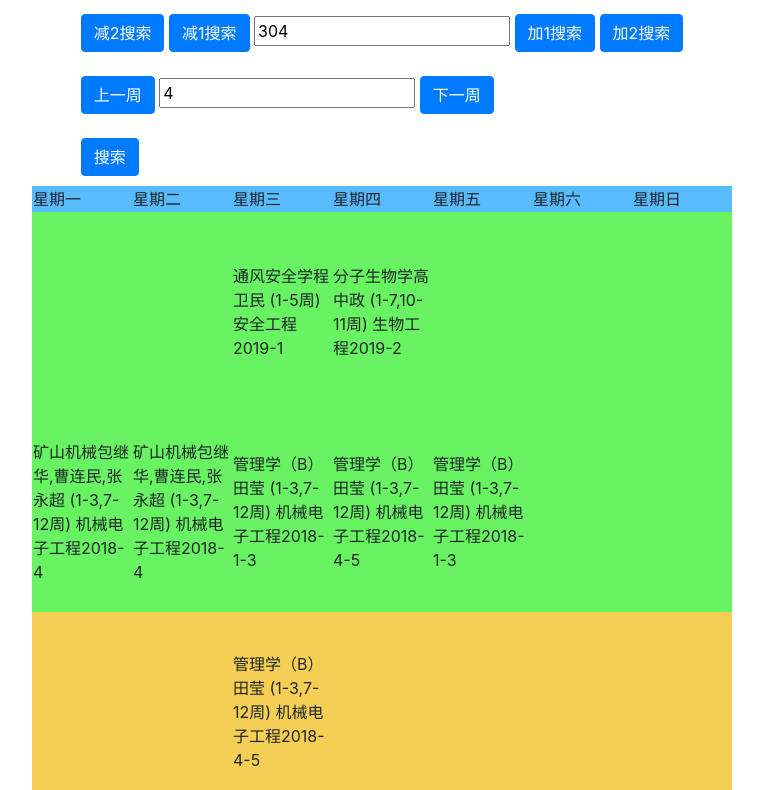
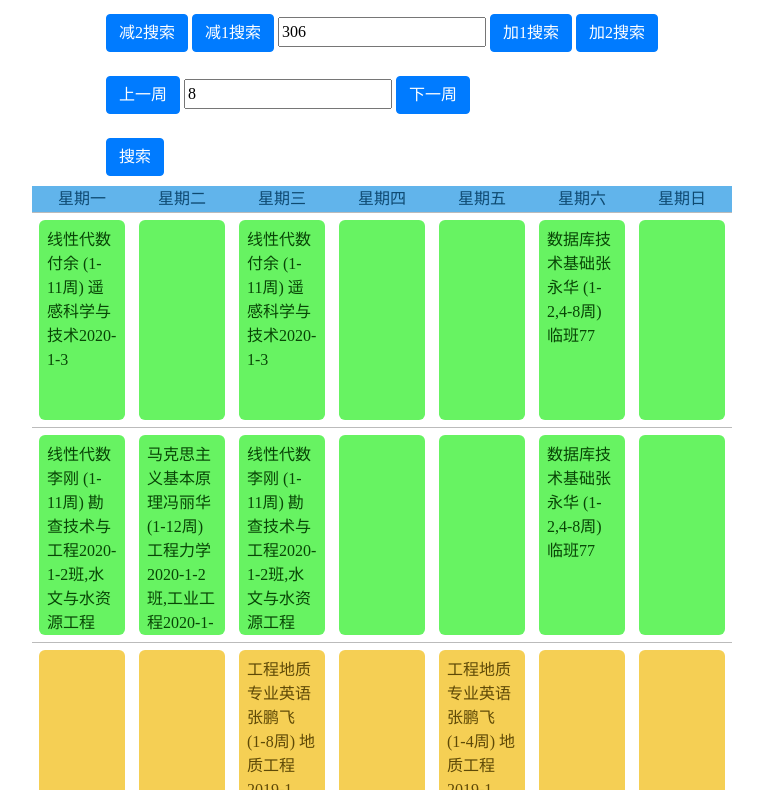
Before and after one commit to crayonxin2000/sdust_14_classroom, a plain HTML site: page index.html in a window 1280 px wide. Shown: the part 94-884 px from the top of the page, without its empty margins (258-1021 px from the left). Drawn offline with nearby package versions, Linux system fonts and the light colour scheme; a web font is replaced by a local one.

Commit message:
样式修改

```diff
--- a/index.html
+++ b/index.html
@@ -30,7 +30,7 @@
         <div id="div_classroom">
             <button id="down_search" class="btn btn-primary">减2搜索</button>
             <button id="down_search_1" class="btn btn-primary">减1搜索</button>
-            <input type="text" id="input_num" value="304" />
+            <input type="text" id="input_num" value="306" />
             <button id="up_search_1" class="btn btn-primary">加1搜索</button>
             <button id="up_search" class="btn btn-primary">加2搜索</button>
         </div>
@@ -38,7 +38,7 @@
         <br>
         <div id="div_week">
             <button id="down_week" name="week" class="btn btn-primary">上一周</button>
-            <input type="text" id="input_week_num" value="4" />
+            <input type="text" id="input_week_num" value="8" />
             <button id="up_week" name="week" class="btn btn-primary">下一周</button>
         </div>
 
@@ -59,11 +59,12 @@
             </tr>
         </thead>
         <tbody>
-            <tr id="_0"></tr>
+            <!-- 课程表五行用代码创建 -->
+            <!-- <tr id="_0"></tr>
             <tr id="_1"></tr>
             <tr id="_2"></tr>
             <tr id="_3"></tr>
-            <tr id="_4"></tr>
+            <tr id="_4"></tr> -->
         </tbody>
 
     </table>
@@ -177,7 +178,7 @@
 
             $("#table").append('<tr id="_' + i + '" class="item_tr" ></tr>')
             for (t = 0; t < 7; t++) {
-                $("#_" + i).append('<td id="' + t + '_' + i + '" ' + item_class + ' >加载中。。。</td>')
+                $("#_" + i).append('<td ><div id="' + t + '_' + i + '" ' + item_class + ' >加载中。。。</div></td>')
             }
         }
     }
--- a/table.css
+++ b/table.css
@@ -1,22 +1,45 @@
+/*jxzk字体*/
+@font-face {
+	font-family:alibaba;
+	src: url('fonts/Alibaba-PuHuiTi-Medium.ttf'); /* 江西拙楷 字体*/
+}
+body{
+    font-family: alibaba;
+}
 .column{
     width: 100px;
-    background-color: rgb(88, 188, 255);
+    background-color: rgb(97, 180, 235);
+    text-align: center;
+    color: rgb(14, 73, 112);
 }
 .item{
     height: 200px;
+   margin: 6px;
+   padding:8px;
+   border-radius: 6px;
+    overflow:hidden;
+    text-overflow:ellipsis;
 
 }
 .item_m{
     background-color: rgb(103, 243, 98);
+    color: rgb(8, 70, 6);
 }
 .item_a{
     background-color: rgb(245, 207, 84);
+    color: rgb(94, 73, 7);
 }
 .item_e{
     background-color: rgb(217, 136, 255);
+    color:rgb(98, 30, 129) ;
 }
 table{
     margin:0 auto;
+
+
+}
+td{
+    border-bottom:1px solid rgb(187, 187, 187)
 }
 #div_btn{
     margin:0 auto;
```
Also changed, not shown: 5 other files.
